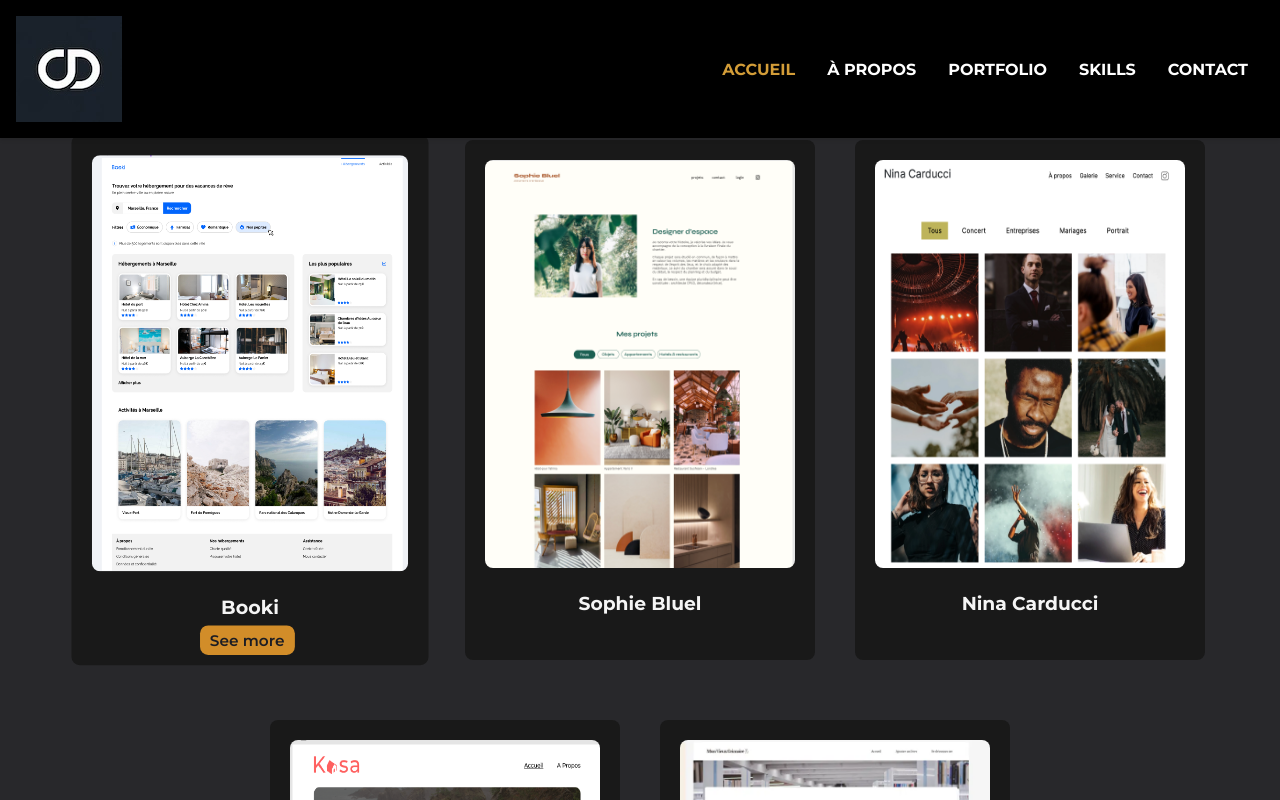
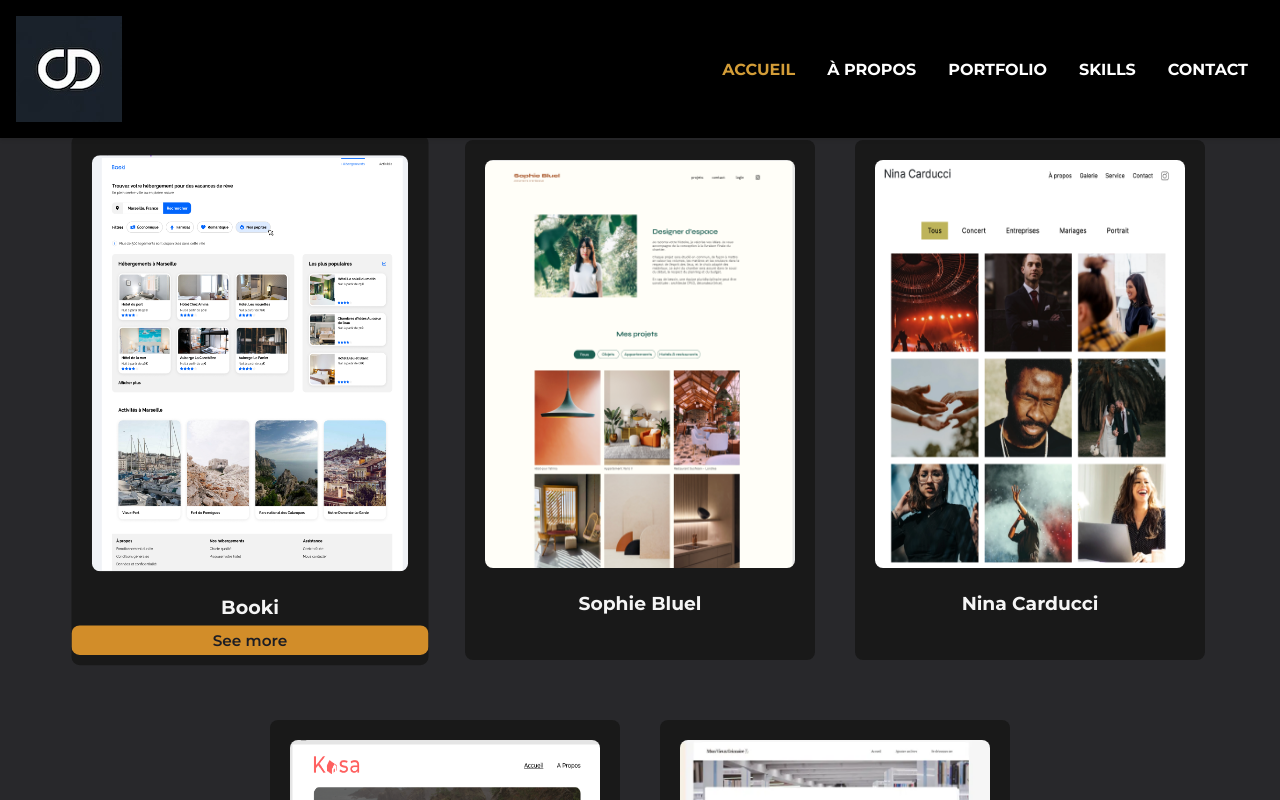
Before and after one commit to Clmt2707/Projet-8-Portfolio, a React (Create React App) app: page / in a window 1280 px wide. In both pictures the pointer is over the element "Booki". Shown: the part 1660-2460 px from the top of the page. Built offline with nearby package versions, Linux system fonts and the light colour scheme.

Commit message:
modif css

```diff
--- a/src/Layout/Header.scss
+++ b/src/Layout/Header.scss
@@ -67,7 +67,6 @@
         top: 15%;
         right: 0;
         background: linear-gradient(to right,#000000, #434343);
-        border-left: 2px solid #191919;
         padding: 20px;
         width: 50%;
 
@@ -83,6 +82,8 @@
             li {
                 margin: 5px 0;
                 font-size: 14px;
+
+
             }
          }
         //slide du menu de navigation
--- a/src/components/About/About.jsx
+++ b/src/components/About/About.jsx
@@ -21,7 +21,7 @@ const About = () => {
                     </div>
                 </div>
                 <div className="about__button">
-                    <a href={cv.default} target="_blank" rel="noopener noreferrer">
+                    <a href={cv} target="_blank" rel="noopener noreferrer">
                         Voir mon Cv
                     </a>
                 </div>
--- a/src/components/Projet/Projet.scss
+++ b/src/components/Projet/Projet.scss
@@ -29,13 +29,15 @@
             content: "See more";
             position: absolute;
             bottom: 10px;
-            right: 37.5%;
+            right: 0;
             color: #1C1D24;
             font-size: 15px;
             font-weight: 600;
             background-color: #d28d29;
             border-radius: 8px;
-            padding: 5px 10px;
+            padding: 5px 0;
+            width: 100%;
+            text-align: center;
         }
     }
 
```
Also changed, not shown: 24 other files (tests, documents, lock files or other folders).
